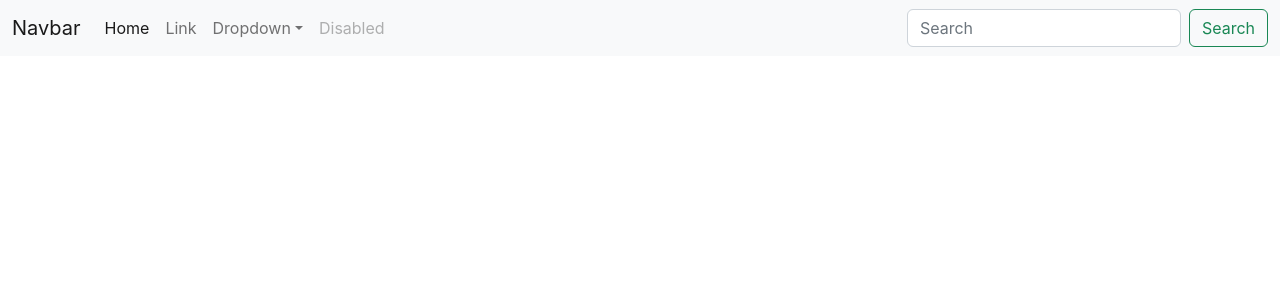
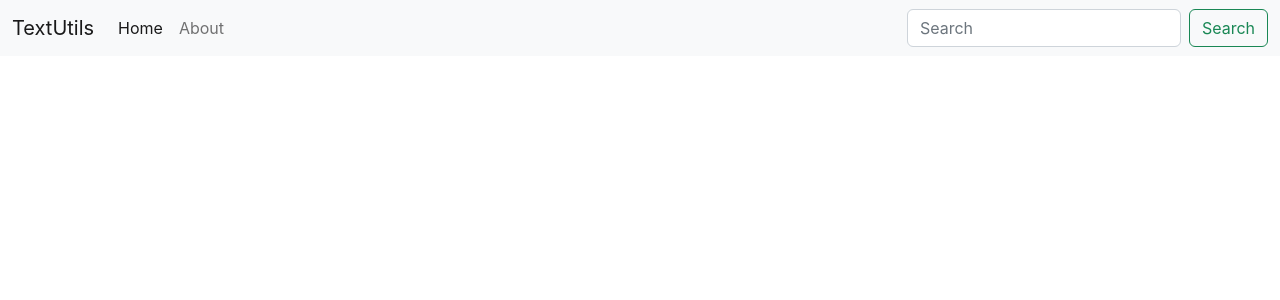
Before and after one commit to sprajwal11/TextUtils, a React (Create React App) app: page / in a window 1280 px wide. Shown: the top 300 px of the page. Built offline with nearby package versions, Linux system fonts and the light colour scheme.

Commit message:
fixed the warnings

```diff
--- a/src/App.js
+++ b/src/App.js
@@ -6,7 +6,7 @@
     <>
        <nav className="navbar navbar-expand-lg bg-light">
   <div className="container-fluid">
-    <a className="navbar-brand" href="/">Navbar</a>
+    <a className="navbar-brand" href="/">TextUtils</a>
     <button className="navbar-toggler" type="button" data-bs-toggle="collapse" data-bs-target="/navbarSupportedContent" aria-controls="navbarSupportedContent" aria-expanded="false" aria-label="Toggle navigation">
       <span className="navbar-toggler-icon"></span>
     </button>
@@ -16,22 +16,10 @@
           <a className="nav-link active" aria-current="page" href="/">Home</a>
         </li>
         <li className="nav-item">
-          <a className="nav-link" href="/">Link</a>
+          <a className="nav-link" href="/">About</a>
         </li>
-        <li className="nav-item dropdown">
-          <a className="nav-link dropdown-toggle" href="/" role="button" data-bs-toggle="dropdown" aria-expanded="false">
-            Dropdown
-          </a>
-          <ul className="dropdown-menu">
-            <li><a className="dropdown-item" href="/">Action</a></li>
-            <li><a className="dropdown-item" href="/">Another action</a></li>
-            <li><hr className="dropdown-divider"/></li>
-            <li><a className="dropdown-item" href="/">Something else here</a></li>
-          </ul>
-        </li>
-        <li className="nav-item">
-          <a className="nav-link disabled">Disabled</a>
-        </li>
+
+
       </ul>
       <form className="d-flex" role="search">
         <input className="form-control me-2" type="search" placeholder="Search" aria-label="Search"/>
```
